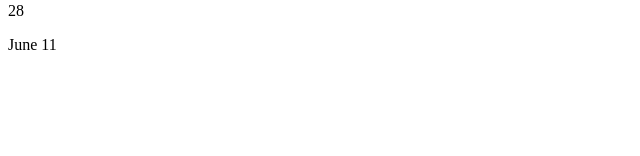
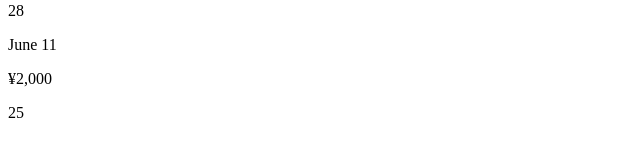
Before and after one commit to Combatd/basicsZTM, an Angular app: page / in a window 1280 px wide. Shown: the part 376-532 px from the top of the page, without its empty margins (0-640 px from the left). Built offline with nearby package versions, Linux system fonts and the light colour scheme.

Commit message:
Format numbers in AppCompnent

```diff
--- a/src/app/app.component.html
+++ b/src/app/app.component.html
@@ -8,3 +8,5 @@
 <p>Hello {{ getName() }}!</p>
 <p>{{ 15 + 13 }}</p>
 <p>{{ currentDate | date: 'MMMM d' }}</p>
+<p>{{ cost | currency: 'JPY' }}</p>
+<p>{{ temperature | number: '1.0-0' }}</p>
--- a/src/app/app.component.ts
+++ b/src/app/app.component.ts
@@ -26,6 +26,8 @@
   name = 'gawr gura';
   imgURL = 'https://th.bing.com/th/id/R.ab6179ffc7d3df06f5ae73129339b2fb?rik=Db8oS4YnzPSiKQ&pid=ImgRaw&r=0'
   currentDate = new Date();
+  cost = 2000;
+  temperature = 25.3;
 
   getName() {
     return this.name;
```
